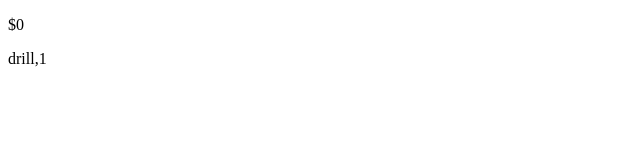
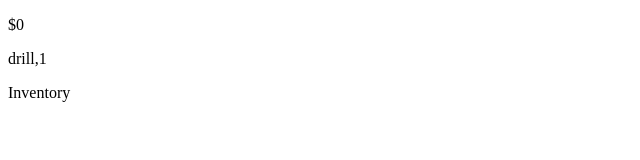
Before and after one commit to rgwl1tv69/crafting-incremental, a plain HTML site: page index.html in a window 1280 px wide. Shown: the full height of the page, 0-640 px from the left. Drawn offline with Linux system fonts and the light colour scheme.

Commit message:
Update index.html

```diff
--- a/index.html
+++ b/index.html
@@ -2,5 +2,6 @@
 <html>
   <p id = "money">$0</p>
   <p id = "machines">Machines</p>
+  <p id = "inventory">Inventory</p>
   <script src = "./main.js"></script>
 </html>
```
